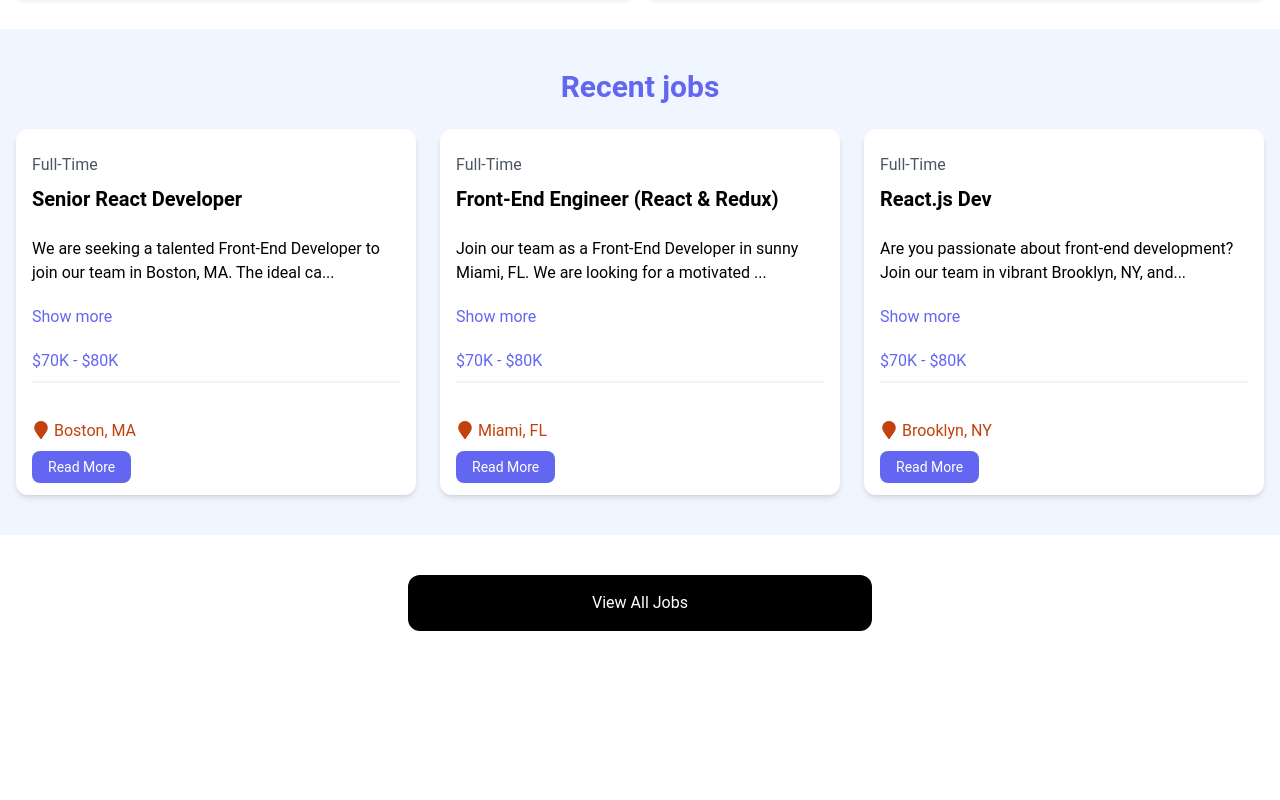
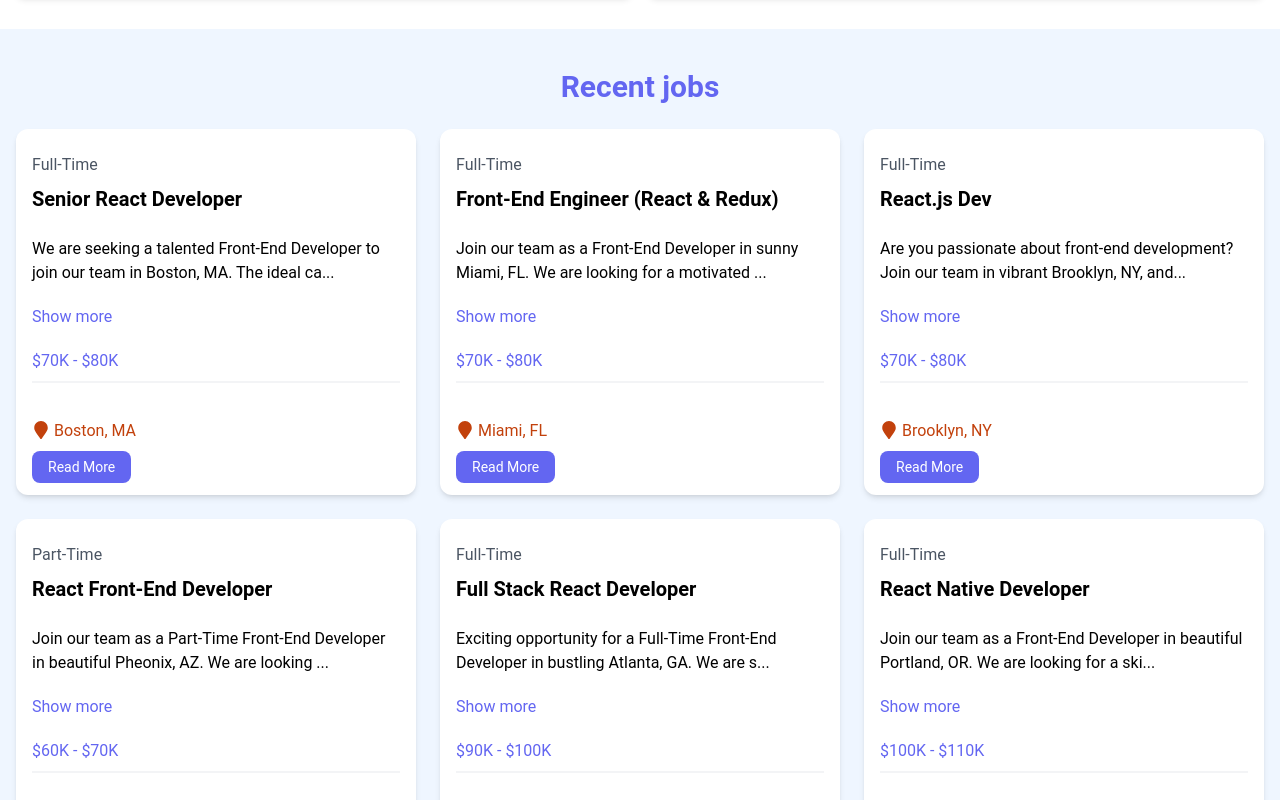
Before and after one commit to 7daytheory/react-2024, a React (Vite) app: page / in a window 1280 px wide. Shown: the part 580-1380 px from the top of the page. Before the commit the page ends 1251 px from the top, so only its background shows below. Built offline with nearby package versions, Linux system fonts and the light colour scheme; data requests are answered from the project's data file.

Commit message:
Display jobs from the api call to backend , add loading placeholder

```diff
--- a/src/components/Listings.jsx
+++ b/src/components/Listings.jsx
@@ -10,16 +10,21 @@ const Listings = ({ isHome = false }) => {
 
     useEffect(() => {
         const fetchJobs = async () => {
+            try {
             const res = await fetch('http://localhost:8000/jobs');
             const data = await res.json();
             console.log(data);
             setJobs(data);
+            } catch (error) {
+                console.log("Error fetch data ", error);
+            } finally {
+                setLoading(false);
+            }
         }
 
         fetchJobs();
     }, []);
 
-    const recentJobs = isHome ? jobs.slice(0,3) : jobs;
     return (
         <section className='bg-blue-50 px-4 py-10'>
           <div className='container-xl lg:container m-auto'>
@@ -27,9 +32,13 @@ const Listings = ({ isHome = false }) => {
                 {isHome ? 'Recent jobs' : 'Browse jobs'}
             </h2>
             <div className='grid grid-cols-1 md:grid-cols-3 gap-6'>
-                {recentJobs.map((job) => (
+                { loading ? (<h2>Loading...</h2>) : (
+                <>
+                {jobs.map((job) => (
                     <Listing job ={job} key={job.id} />
                 ))}
+                </>
+                )}
             </div>
             </div>
         </section>
```
